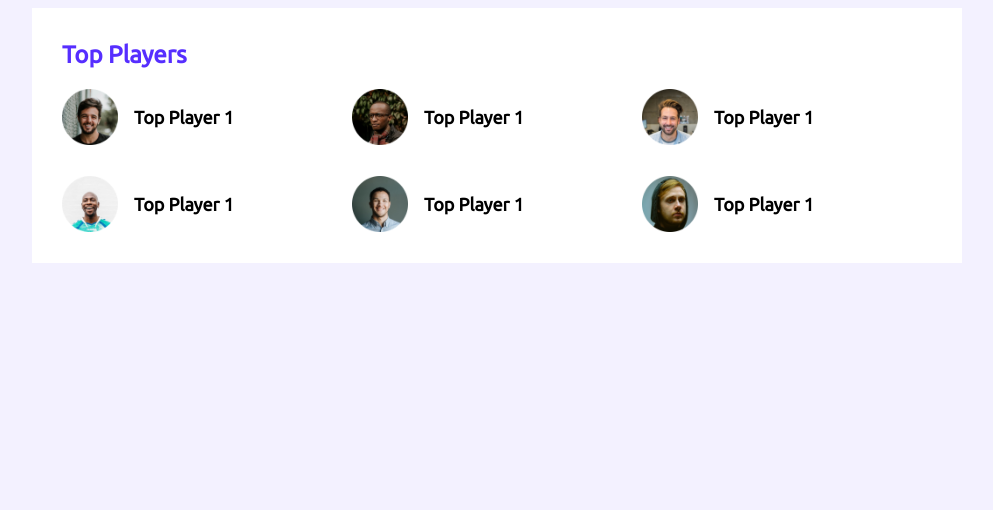
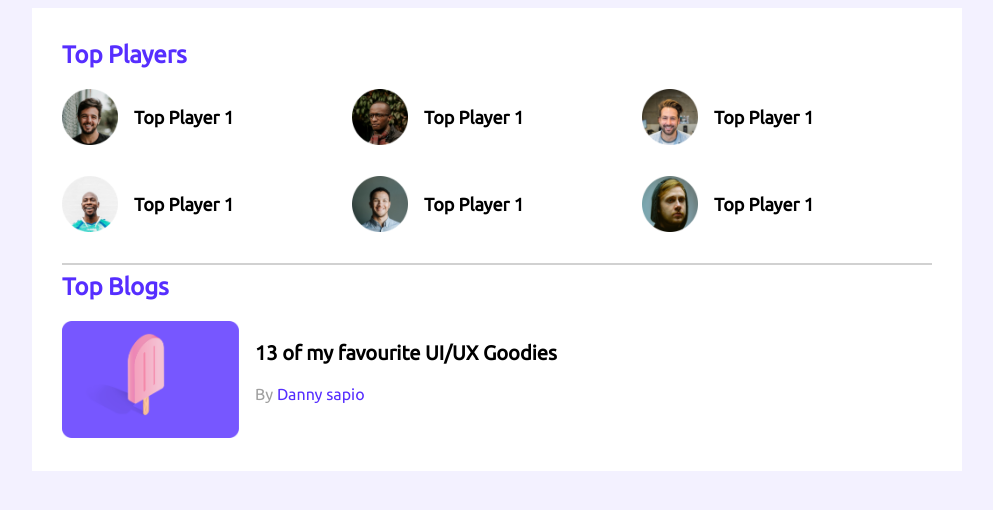
Before and after one commit to sadab275/leader-board-main, a plain HTML site: page index.html in a window 1280 px wide. Shown: the whole page, without its empty margins (143-1136 px from the left). Drawn offline with Linux system fonts and the light colour scheme.

Commit message:
top blogs added

```diff
--- a/index.html
+++ b/index.html
@@ -45,6 +45,21 @@
                 </div>
 
             </div>
+            <hr>
+            <div class="top-blogs">
+                <h2 class="section-title">Top Blogs</h2>
+                <div class="blogs">
+                    <article class="blog">
+                        <div class="thumbnail">
+                            <img src="images/blogs/blog-1.png" alt="">
+                        </div>
+                        <div class="blog-info">
+                            <h3 class="blog-title">13 of my favourite UI/UX Goodies</h3>
+                            <p class="blog-author">By <a href="">Danny sapio</a> </p>
+                        </div>
+                    </article>
+                </div>
+            </div>
         </section>
 
     </main>
--- a/styles/style.css
+++ b/styles/style.css
@@ -11,6 +11,10 @@ main {
     display: flex;
     justify-content: center;
 
+}
+
+.top-player {
+    margin-bottom: 30px;
 }
 
 .container {
@@ -47,3 +51,38 @@ main {
     font-size: 18px;
 
 }
+
+hr {
+    border: 1px solid #D1D1D1;
+
+}
+
+/* top blog styles */
+.blog {
+    display: flex;
+}
+
+.blog .thumbnail img {
+    width: 177px;
+    height: 117px;
+}
+
+.blog-info {
+    margin-left: 16px;
+}
+
+.blog-title {
+    font-size: 20px;
+
+}
+
+.blog-author {
+    color: #9f9f9f;
+    font-size: 16px;
+}
+
+.blog-author a {
+    text-decoration: none;
+    font-size: 16px;
+    color: #562EFF;
+}
```
